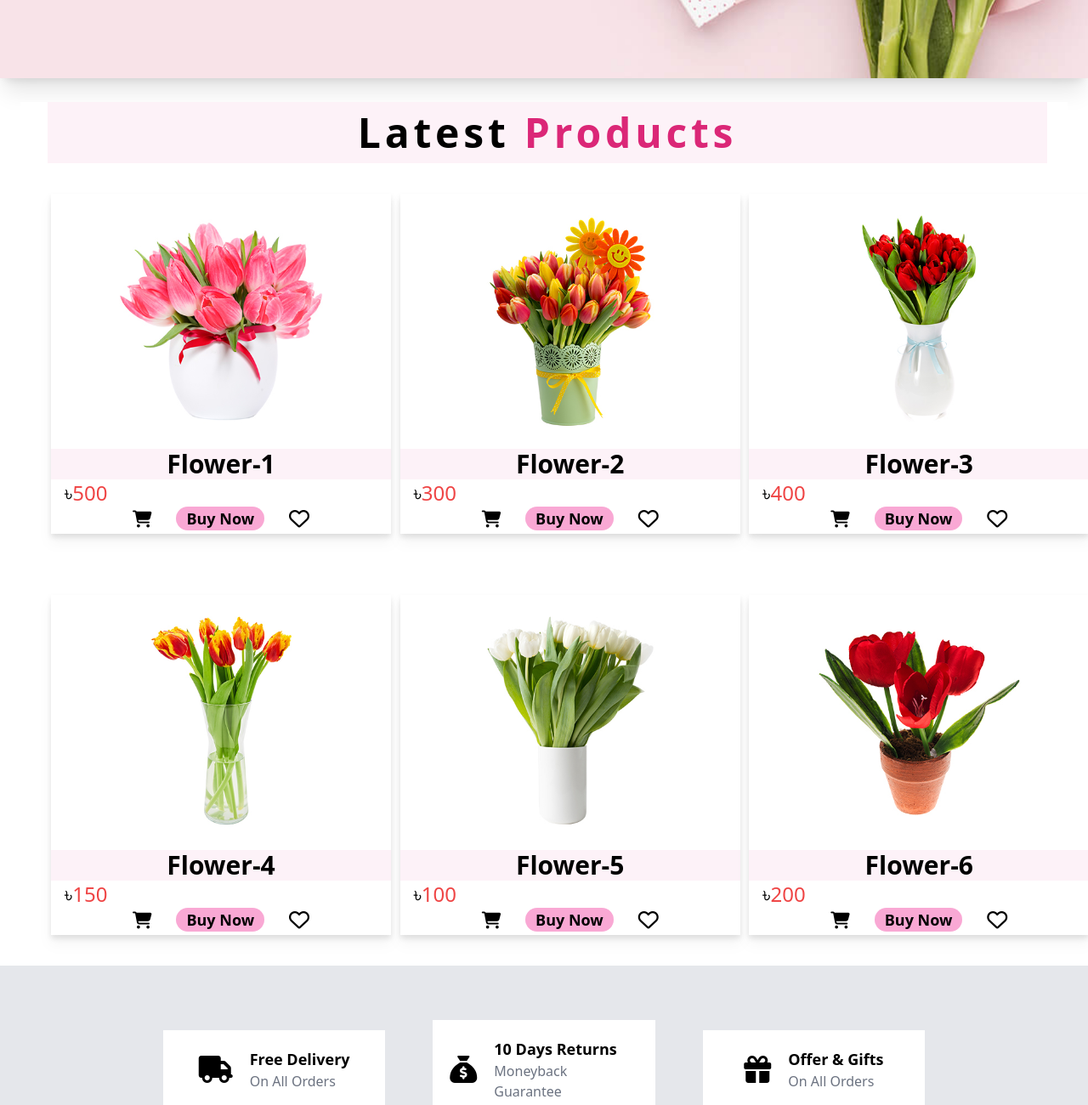
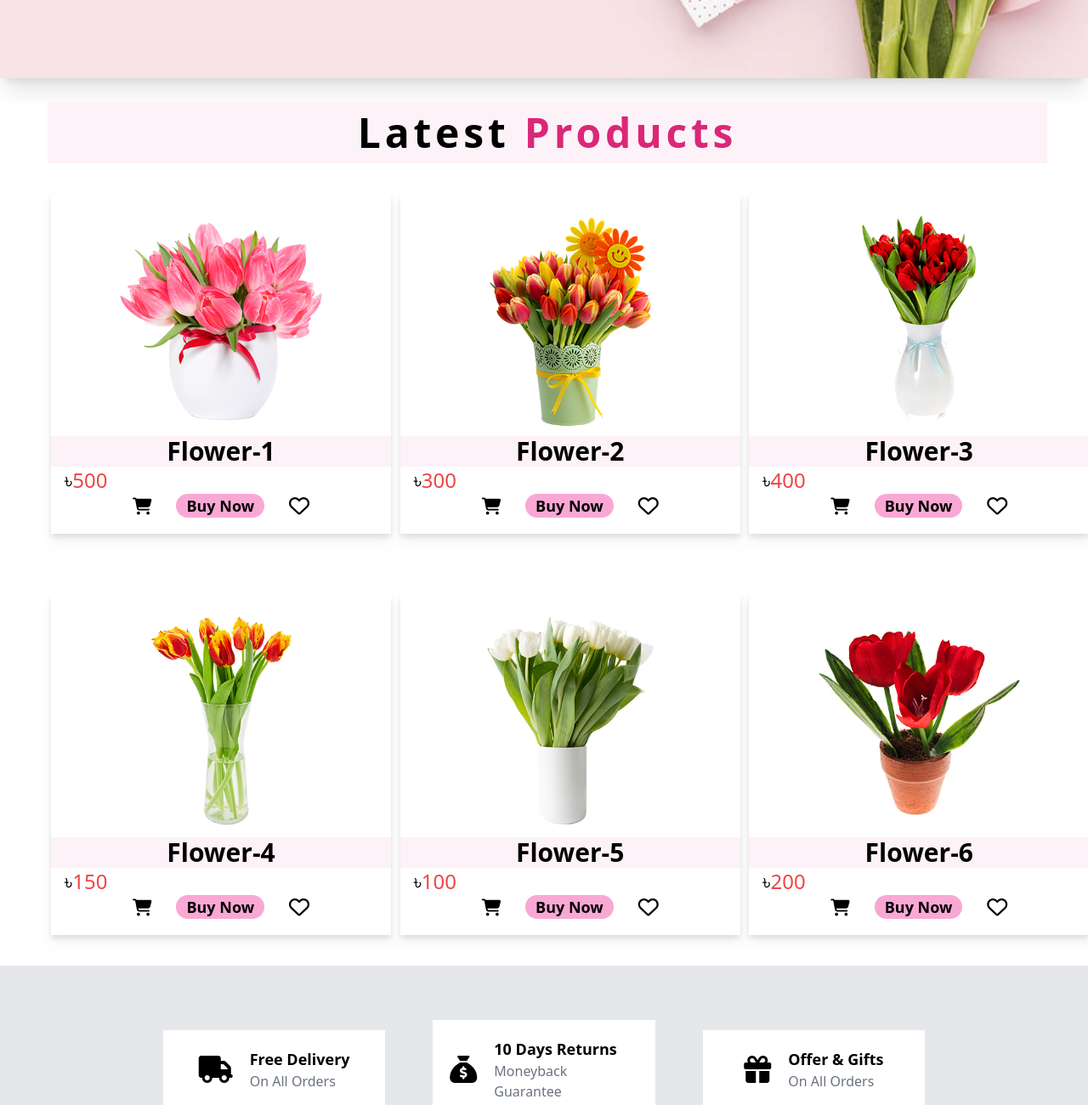
Before and after one commit to the-kabirDev/Project_flower_shop, a plain HTML site: page index.html in a window 1280 px wide. Shown: the part 776-2076 px from the top of the page at 85% size. Drawn offline with nearby package versions, Linux system fonts and the light colour scheme.

Commit message:
upload-v

```diff
--- a/index.html
+++ b/index.html
@@ -63,7 +63,7 @@
   <div class="grid grid-cols-3 justify-evenly">
 
           <!-- 1st Flower -->
-      <div class="bg-white m-9 w-[400px] h-[400px] drop-shadow-lg">
+      <div class="bg-white m-9 w-[400px] h-[400px] drop-shadow-lg pb-5">
           <div class="p-5 mx-auto w-[75%] h-[75%]"><img class="" src="./images/img-1.jpg" alt=""></div>
           <div>
             <h3 class="text-3xl font-bold mt-0 text-center bg-pink-50">Flower-1</h3>
@@ -77,7 +77,7 @@
           </div>
       </div>
           <!-- 2nd Flower -->
-      <div class="bg-white m-9 w-[400px] h-[400px] drop-shadow-lg">
+      <div class="bg-white m-9 w-[400px] h-[400px] drop-shadow-lg pb-5">
           <div class="p-5 mx-auto w-[75%] h-[75%]"><img class="" src="./images/img-2.jpg" alt=""></div>
           <div>
             <h3 class="text-3xl font-bold mt-0 text-center bg-pink-50">Flower-2</h3>
@@ -91,7 +91,7 @@
           </div>
       </div>
           <!-- 3rd Flower -->
-      <div class="bg-white m-9 w-[400px] h-[400px] drop-shadow-lg">
+      <div class="bg-white m-9 w-[400px] h-[400px] drop-shadow-lg pb-5">
           <div class="p-5 mx-auto w-[75%] h-[75%]"><img class="" src="./images/img-3.jpg" alt=""></div>
           <div>
             <h3 class="text-3xl font-bold mt-0 text-center bg-pink-50">Flower-3</h3>
@@ -105,7 +105,7 @@
           </div>
       </div>
           <!-- 4th Flower -->
-      <div class="bg-white m-9 w-[400px] h-[400px] drop-shadow-lg">
+      <div class="bg-white m-9 w-[400px] h-[400px] drop-shadow-lg pb-5">
           <div class="p-5 mx-auto w-[75%] h-[75%]"><img class="" src="./images/img-4.jpg" alt=""></div>
           <div>
             <h3 class="text-3xl font-bold mt-0 text-center bg-pink-50">Flower-4</h3>
@@ -119,7 +119,7 @@
           </div>
       </div>
           <!-- 5th Flower -->
-      <div class="bg-white m-9 w-[400px] h-[400px] drop-shadow-lg">
+      <div class="bg-white m-9 w-[400px] h-[400px] drop-shadow-lg pb-5">
           <div class="p-5 mx-auto w-[75%] h-[75%]"><img class="" src="./images/img-5.jpg" alt=""></div>
           <div>
             <h3 class="text-3xl font-bold mt-0 text-center bg-pink-50">Flower-5</h3>
@@ -133,7 +133,7 @@
           </div>
       </div>
           <!-- 6th Flower -->
-      <div class="bg-white m-9 w-[400px] h-[400px] drop-shadow-lg">
+      <div class="bg-white m-9 w-[400px] h-[400px] drop-shadow-lg pb-5">
           <div class="p-5 mx-auto w-[75%] h-[75%]"><img class="" src="./images/img-6.jpg" alt=""></div>
           <div>
             <h3 class="text-3xl font-bold mt-0 text-center bg-pink-50">Flower-6</h3>
```
